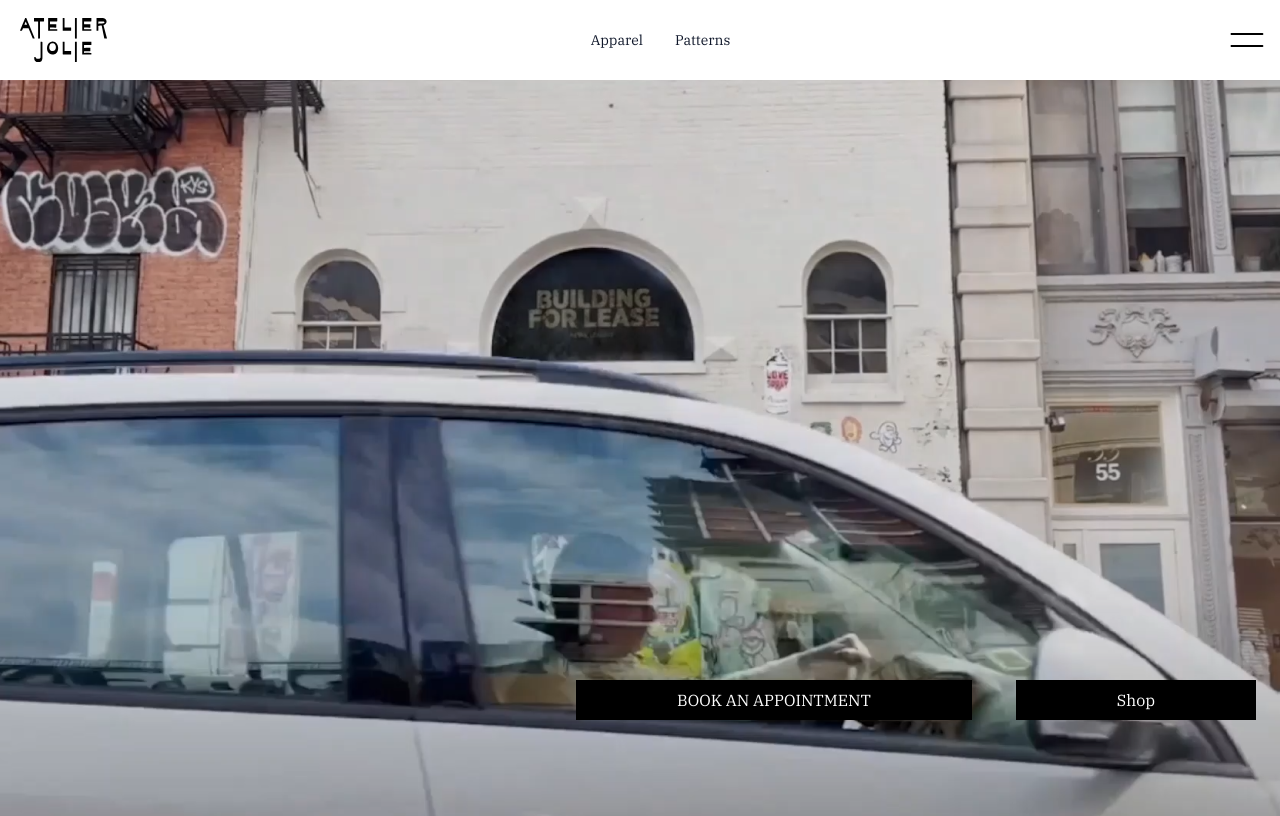
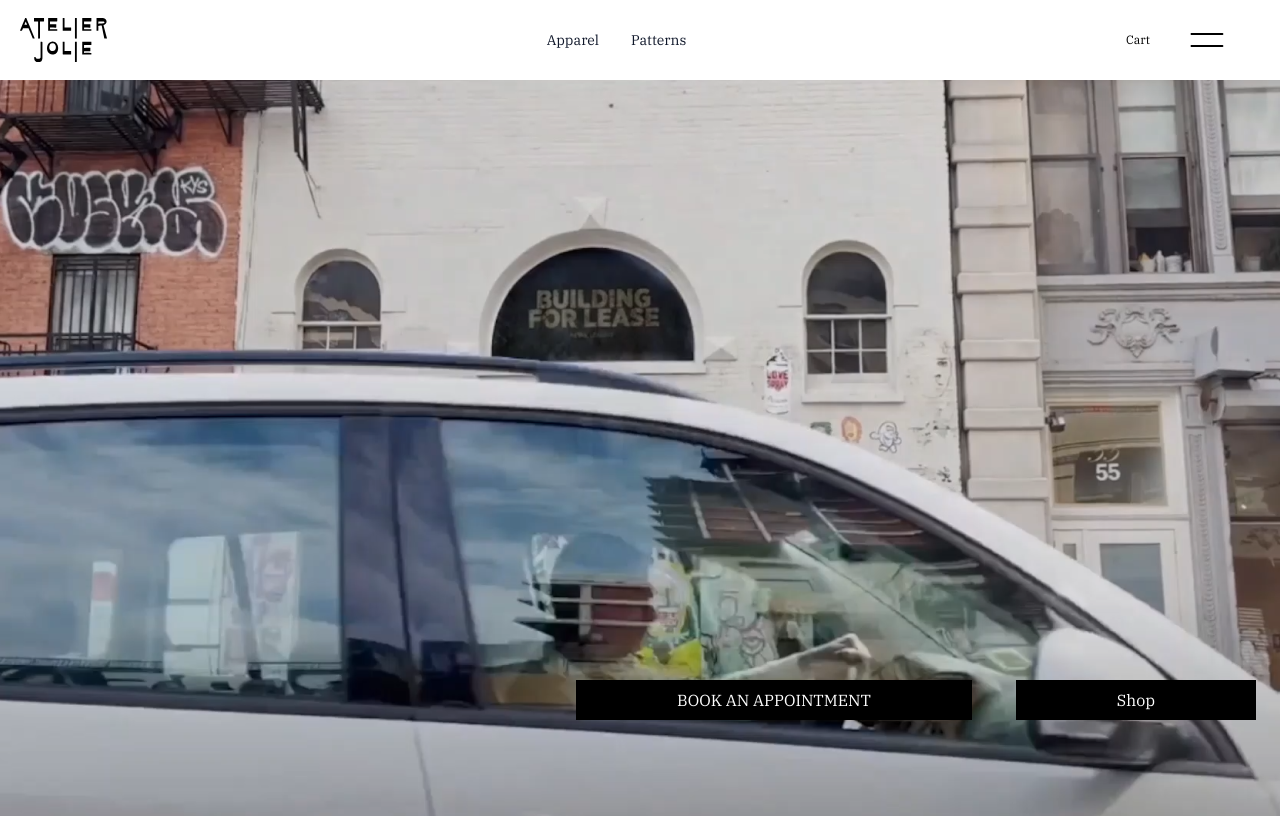
Before and after one commit to Vergil-am/atelier-jolie, a Next.js app: page / in a window 1280 px wide. Built offline with nearby package versions, Linux system fonts and the light colour scheme.

Commit message:
small tweaks

```diff
--- a/app/page.tsx
+++ b/app/page.tsx
@@ -8,13 +8,13 @@ export default function Home() {
       <main className="min-h-[92vh] max-h-screen bg-home-bg bg-no-repeat bg-cover">
         <Link
           href=''
-          className="absolute bottom-20 left-[45%] bg-black text-white py-2 px-[101px]"
+          className="absolute bottom-20 left-[45%] bg-black text-white py-2 px-[101px] max-sm:left-1 max-sm:px-6"
         >
           BOOK AN APPOINTMENT
         </Link>
         <Link
           href='/apparel'
-          className="bottom-20 right-6 absolute bg-black text-white py-2 px-[101px]"
+          className="bottom-20 right-6 absolute bg-black text-white py-2 px-[101px]  max-sm:px-6"
         >
           Shop
         </Link>
--- a/components/filters.tsx
+++ b/components/filters.tsx
@@ -2,7 +2,7 @@
 export default function Filters() {
   return (
     <div className="w-screen flex justify-center p-3">
-      <div className="w-[20vw] flex justify-between">
+      <div className="w-[20vw] flex justify-between max-sm:w-[50vw]">
         <p className="text-s font-medium">FILTER BY</p>
         <p className="text-s font-medium">Add</p>
       </div>
--- a/components/navbar.tsx
+++ b/components/navbar.tsx
@@ -42,7 +42,10 @@ export default function Navbar() {
           )
         })}
       </nav>
-      <SideMenu />
+      <div className="flex justify-between items-center gap-6 mr-10">
+        <p className="text-black font-medium text-xs ">Cart</p>
+        <SideMenu />
+      </div>
     </div>
   )
 }
```
